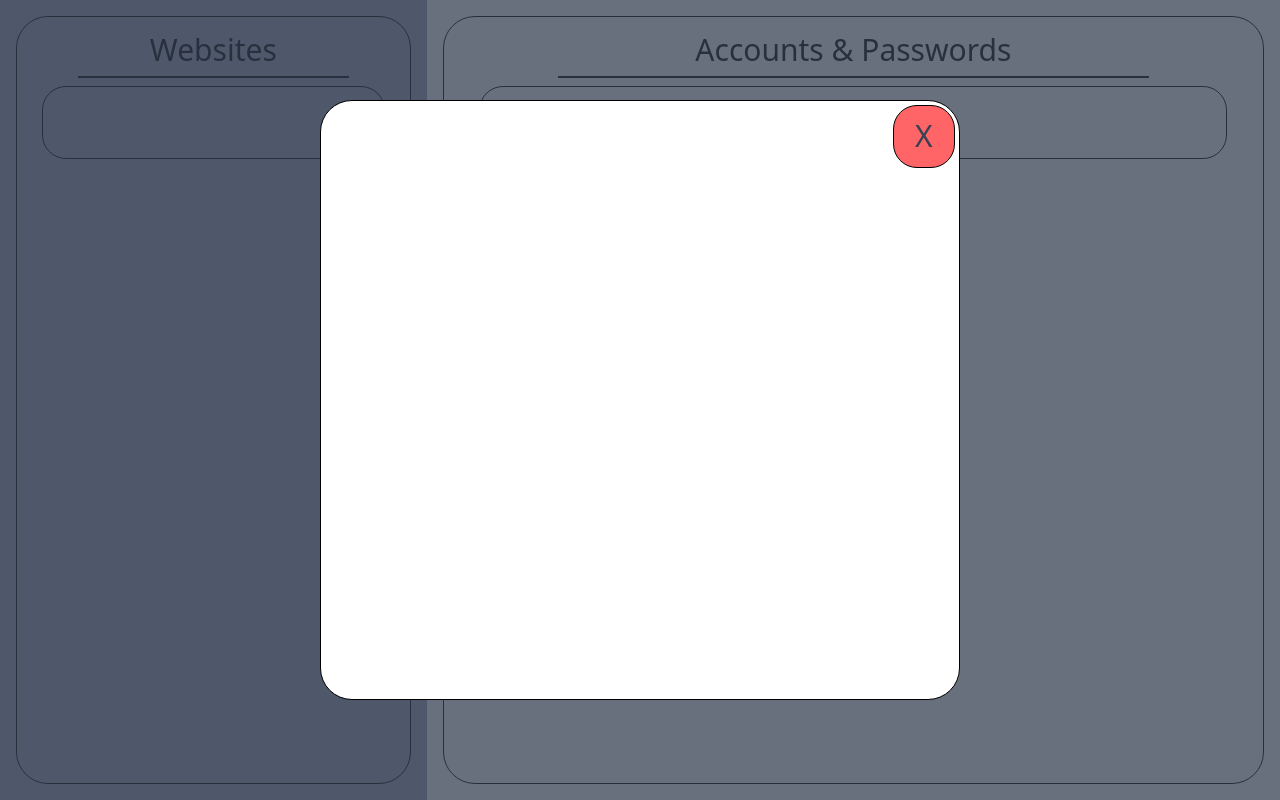
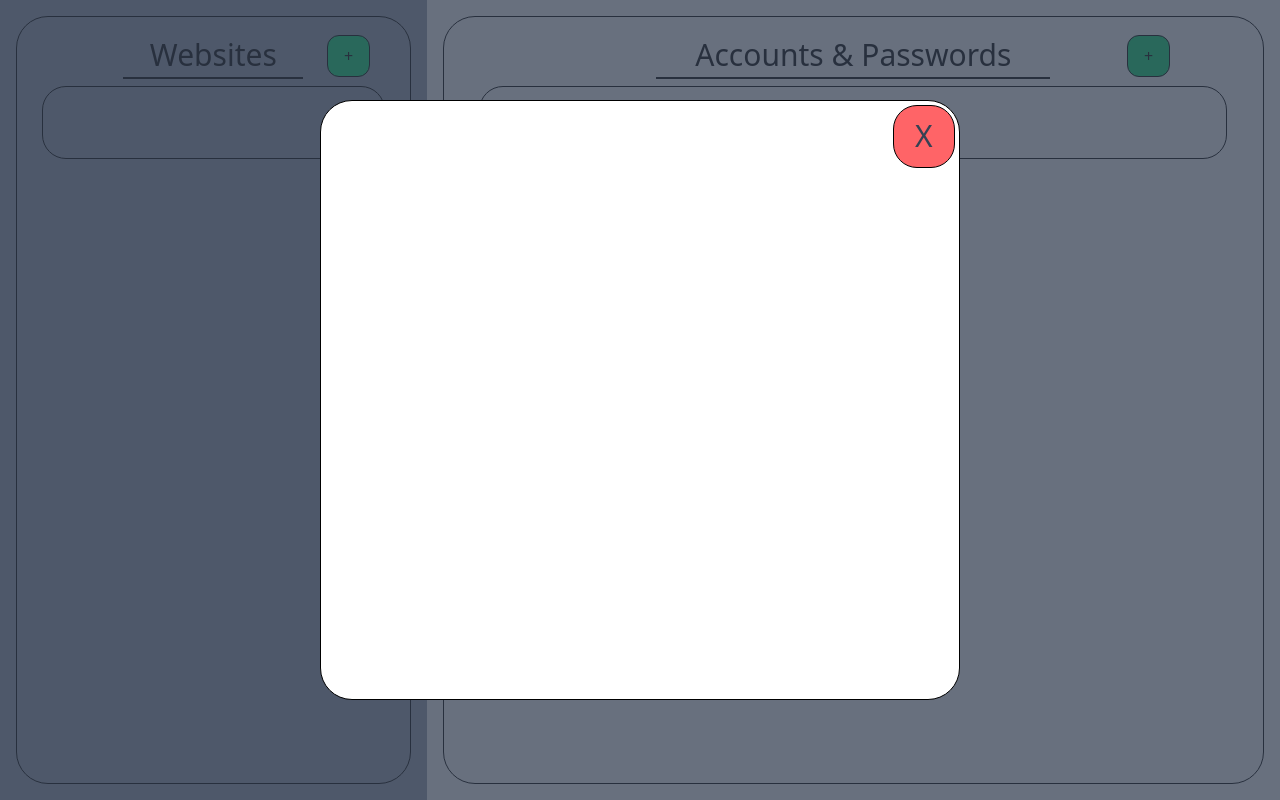
Before and after one commit to Ruchir-Kafle/create-task, a React (Vite) app in the folder passwordManager/: page / in a window 1280 px wide. Built offline with nearby package versions, Linux system fonts and the light colour scheme.

Commit message:
task add button

```diff
--- a/passwordManager/src/components/Title.tsx
+++ b/passwordManager/src/components/Title.tsx
@@ -4,8 +4,12 @@ interface Props {
 
 function Title({children}: Props) {
     return (
-        <div className="row-span-1 row-start-1 row-end-1 flex items-center justify-center">
-            <h1 className="text-3xl w-[75%] text-center border-b-2 p-2">{children}</h1>
+        <div className="row-span-1 row-start-1 row-end-1 custom-grid">
+            <h1 className="col-start-2 text-3xl text-center border-b-2 p-1">{children}</h1>
+
+            <div className="col-start-3 flex items-center justify-center">
+                <button className="w-[42.5px] h-[42.5px] flex items-center justify-center bg-green-400 default-border rounded-xl">+</button>
+            </div>
         </div>
     )
 }
--- a/passwordManager/src/index.css
+++ b/passwordManager/src/index.css
@@ -1,4 +1,8 @@
 @import "tailwindcss";
+
+button {
+  cursor: pointer;
+}
 
 .default-border {
   border: 1px solid black;
@@ -7,3 +11,8 @@
 .grid-title {
   grid-template-rows: 5%;
 }
+
+.custom-grid {
+  display: grid;
+  grid-template-columns: 1fr 2fr 1fr;
+}
```
